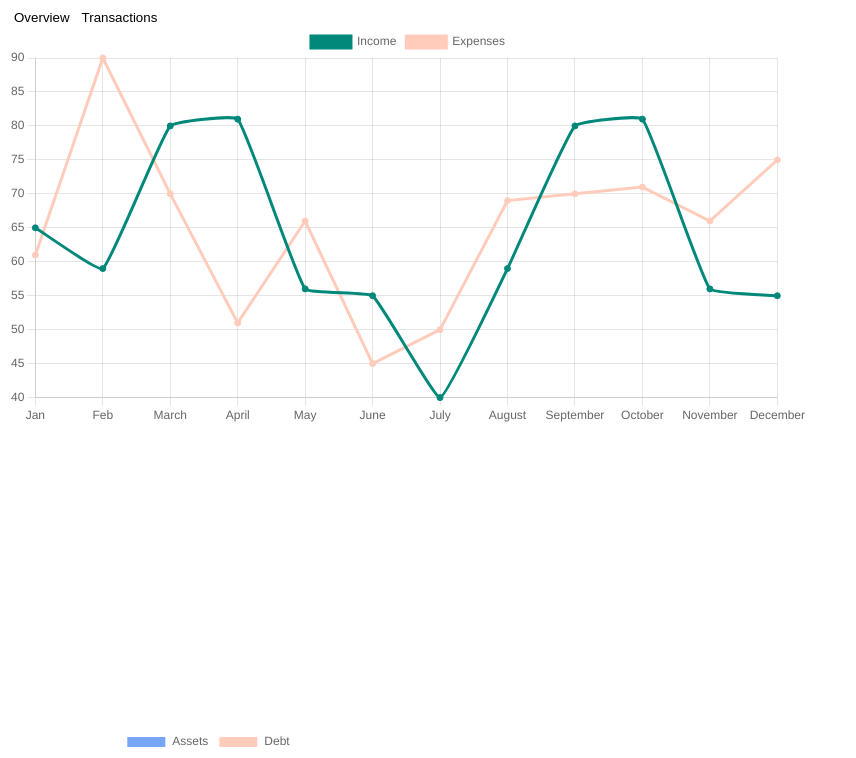
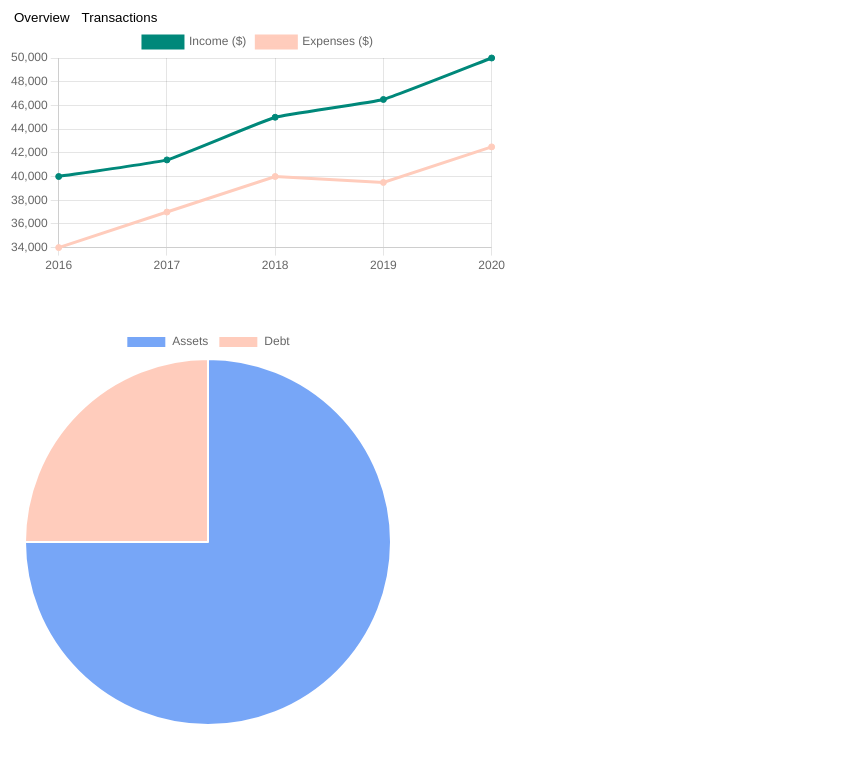
Before and after one commit to calvinchan87/personal-financial-planner, a React (Create React App) app: page / in a window 1280 px wide. Shown: the top 758 px of the page, without its empty margins (0-856 px from the left). Built offline with nearby package versions, Linux system fonts and the light colour scheme.

Commit message:
helper functions for net worth & income expenses

```diff
--- a/src/components/IncomeExpenseLineGraph.js
+++ b/src/components/IncomeExpenseLineGraph.js
@@ -1,5 +1,7 @@
 import React from 'react';
 import { Line } from 'react-chartjs-2'
+
+import { yearArray, incomeArray, expensesArray } from '../helpers/incomeExpenses'
 
 import '../../src/styles/lineGraph.css'
 
@@ -7,24 +9,27 @@ const IncomeExpenseLineGraph = () => {
   return <div class="linegraph">
     <Line
      data = {{
-      labels: ['Jan', 'Feb', 'March', 'April', 'May', 'June', 'July', 'August', 'September', 'October', 'November', 'December'],
+      labels: yearArray(),
       datasets: [
         {
-        label: 'Income',
-        data: [65, 59, 80, 81, 56, 55, 40, 59, 80, 81, 56, 55],
+        label: 'Income ($)',
+        data: incomeArray(),
         fill: false,
         tension: 0.1,
         backgroundColor: '#00887A',
         borderColor: '#00887A',
       },
       {
-        label: 'Expenses',
-        data: [61, 90, 70, 51, 66, 45, 50, 69, 70, 71, 66, 75],
+        label: 'Expenses ($)',
+        data: expensesArray(),
         backgroundColor: '#FFCCBC',
         borderColor: '#FFCCBC'
-      }
-    ]
-    }}
+      },
+    ],
+  }}
+  options={{
+    maintainAspectRatio: true
+   }}
     />
   </div>
 }
--- a/src/components/TransactionPie.js
+++ b/src/components/TransactionPie.js
@@ -22,7 +22,6 @@ const TransactionPie = () => {
         backgroundColor: ['#00887A', '#FFCCBC', '#D3E3FC', '#77A6F7']
     }],
       }}
-
     />
   </div>
 }
--- /dev/null
+++ b/src/helpers/incomeExpenses.js
@@ -0,0 +1,51 @@
+const incExpObj = [
+  {
+    year: 2016,
+    income: 40000,
+    expenses: 34000
+  },
+  {
+    year: 2017,
+    income: 41400,
+    expenses: 37000
+  },
+  {
+    year: 2018,
+    income: 45000,
+    expenses: 40000
+  },
+  {
+    year: 2019,
+    income: 46500,
+    expenses: 39500
+  },
+  {
+    year: 2020,
+    income: 50000,
+    expenses: 42500
+  }
+];
+
+export function yearArray() {
+  let year = [];
+  for(const data of incExpObj) {
+    year.push(data.year);
+  }
+  return year
+};
+
+export function incomeArray() {
+  let inc = [];
+  for(const data of incExpObj) {
+    inc.push(data.income);
+  }
+  return inc
+}
+
+export function expensesArray() {
+  let exp = [];
+  for(const data of incExpObj) {
+    exp.push(data.expenses)
+  }
+  return exp
+}
--- a/src/styles/lineGraph.css
+++ b/src/styles/lineGraph.css
@@ -1,4 +1,4 @@
 .linegraph {
-  height: 700px;
-  width: 800px;
+  width: 500px;
+  height: 300px;
 }
```
Also changed, not shown: src/helpers/netWorth.js (added, +29 -0 lines).
